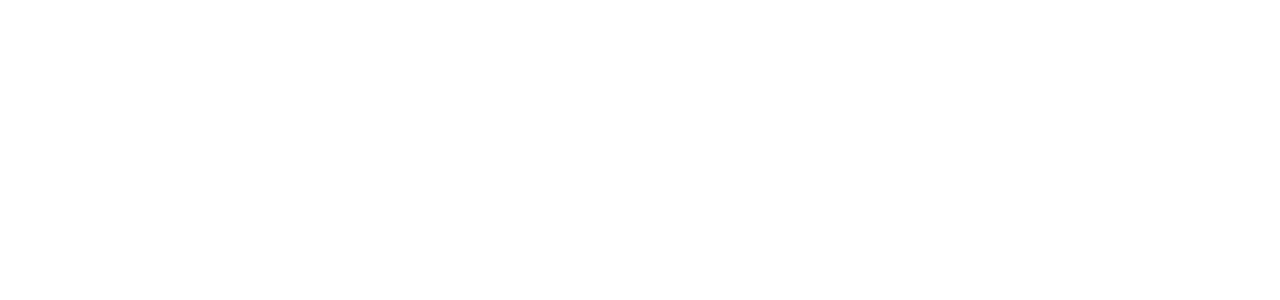
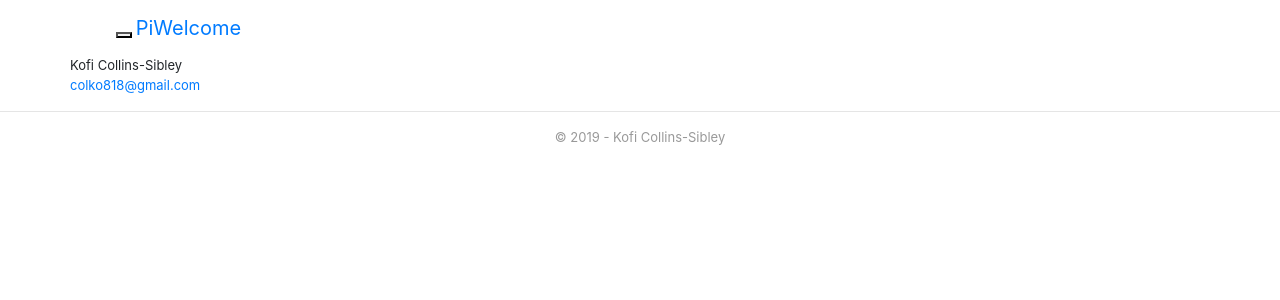
Before and after one commit to kcollinssibley-zz/pi-welcome, a Flask app: page /contactus in a window 1280 px wide. Before the commit the part shown is empty. Shown: the top 300 px of the page. Run offline with Flask 2, Linux system fonts and the light colour scheme; some libraries are stand-ins or nearby versions.

Commit message:
Update templates

```diff
--- a/src/templates/contactus.html
+++ b/src/templates/contactus.html
@@ -0,0 +1,12 @@
+{% extends "layout.html" %}
+{% block body %}
+<div class="panel">
+  <div class="row">
+    <div class="col-xs-4">
+      Kofi Collins-Sibley
+      <br />
+      <a href="mailto:colko818@gmail.com">colko818@gmail.com</a>
+    </div>
+  </div>
+</div>
+{% endblock %}
--- a/src/templates/layout.html
+++ b/src/templates/layout.html
@@ -1,9 +1,46 @@
 <!doctype html>
 <head>
     <title>PiWelcome</title>
+    <link rel="icon" href="{{ url_for('static', filename='images/favicon.ico') }}">
+    <link rel=stylesheet type=text/css href="{{ url_for('static', filename='bootstrap-4.3.1-dist/css/bootstrap.min.css') }}">
+    <link rel=stylesheet type=text/css href="{{ url_for('static', filename='fontawesome-free-5.9.0-web/css/fontawesome.min.css') }}">
+
+    <!-- Custom CSS -->
+    <link rel=stylesheet type=text/css href="{{ url_for('static', filename='app.css') }}">
+
+    <script src="https://code.jquery.com/jquery-3.3.1.slim.min.js" integrity="sha384-q8i/X+965DzO0rT7abK41JStQIAqVgRVzpbzo5smXKp4YfRvH+8abtTE1Pi6jizo" crossorigin="anonymous"></script>
+    <script src="https://cdnjs.cloudflare.com/ajax/libs/popper.js/1.14.7/umd/popper.min.js" integrity="sha384-UO2eT0CpHqdSJQ6hJty5KVphtPhzWj9WO1clHTMGa3JDZwrnQq4sF86dIHNDz0W1" crossorigin="anonymous"></script>
+    <script src="{{ url_for('static', filename='bootstrap-4.3.1-dist/js/bootstrap.min.js') }}"></script>
+    <script src="{{ url_for('static', filename='knockout-3.5.0.js') }}"></script>
+    <script src="{{ url_for('static', filename='moment.js') }}"></script>
+
+    <!-- Custom JS -->
+    <script src="{{ url_for('static', filename='app.js') }}"></script>
 </head>
 <body>
-    Hello world
+    <div class="container">
+        <nav class="navbar navbar-default">
+            <div class="container-fluid">
+                <div class="navbar-header">
+                    <button type="button" class="navbar-toggle collapsed" data-toggle="collapse" data-target="#navbar" aria-expanded="false" aria-controls="navbar">
+                        <span class="sr-only">Toggle navigation</span>
+                        <span class="icon-bar"></span>
+                        <span class="icon-bar"></span>
+                        <span class="icon-bar"></span>
+                    </button>
+                    <a class="navbar-brand" href="{{ url_for('homepage') }}">
+                        PiWelcome
+                    </a>
+                </div>
+                <div id="navbar" class="navbar-collapse collapse">
+                    <ul class="nav navbar-nav">
+                        <li class="active"><a href="{{ url_for('homepage') }}">Home</a></li>
+                        <li><a href="{{ url_for('contactUs') }}">Contact Us</a></li>
+                </div>
+            </div>
+        </nav>
+        {% block body %}{% endblock %}
+    </div>
     <hr />
     <footer style="text-align: center">
       <span style="color: #999" id="footer-year"></span>
```
Also changed, not shown: 1 other file.
